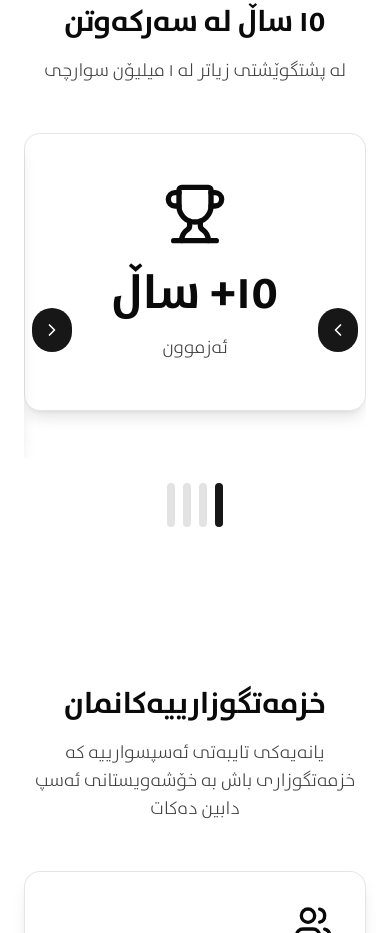
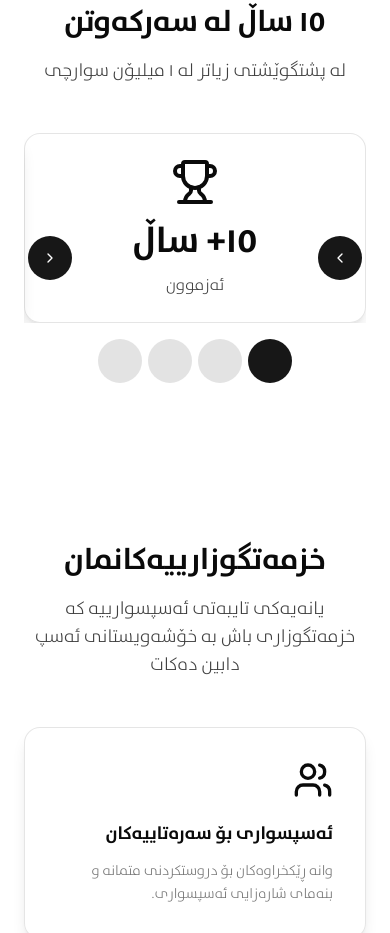
Before and after one commit to rennixx/mamc, a Next.js app: page / in a window 390 px wide. Shown: the part 840-1773 px from the top of the page. Built offline with nearby package versions, Linux system fonts and the light colour scheme; no server answers.

Commit message:
feat: enhance carousel styling and responsiveness for experience stats

```diff
--- a/src/app/(public)/page.tsx
+++ b/src/app/(public)/page.tsx
@@ -86,12 +86,12 @@ export default function HomePage() {
               >
                 {stats.map((stat, index) => (
                   <div key={index} className="w-full flex-shrink-0">
-                    <div className="glass-card rounded-2xl p-12 md:p-16 text-center">
-                      <stat.icon className="w-16 h-16 md:w-20 md:h-20 text-gold-400 mx-auto mb-6" />
-                      <div className="text-5xl md:text-7xl font-serif font-bold text-cream-100 mb-4">
+                    <div className="glass-card rounded-2xl p-6 sm:p-8 md:p-12 lg:p-16 text-center">
+                      <stat.icon className="w-12 h-12 sm:w-14 sm:h-14 md:w-16 md:h-20 text-gold-400 mx-auto mb-4 sm:mb-6" />
+                      <div className="text-4xl sm:text-5xl md:text-6xl lg:text-7xl font-serif font-bold text-cream-100 mb-3 sm:mb-4">
                         {t(stat.labelKey)}
                       </div>
-                      <p className="text-lg md:text-xl text-cream-200 font-sans">
+                      <p className="text-base sm:text-lg md:text-xl text-cream-200 font-sans">
                         {t(stat.descKey)}
                       </p>
                     </div>
@@ -103,27 +103,27 @@ export default function HomePage() {
             {/* Carousel Controls */}
             <button
               onClick={() => setCurrentSlide((s) => s === 0 ? stats.length - 1 : s - 1)}
-              className="absolute left-2 md:left-4 top-1/2 -translate-y-1/2 w-10 h-10 md:w-12 md:h-12 rounded-full bg-gold-500 text-forest-900 flex items-center justify-center hover:bg-gold-400 transition-colors z-10"
+              className="absolute left-1 sm:left-2 md:left-4 top-1/2 -translate-y-1/2 w-9 h-9 sm:w-10 sm:h-10 md:w-12 md:h-12 rounded-full bg-gold-500 text-forest-900 flex items-center justify-center hover:bg-gold-400 active:scale-95 transition-all z-10 touch-manipulation"
               aria-label="Previous"
             >
-              <ChevronLeft className="w-5 h-5 md:w-6 md:h-6" />
+              <ChevronLeft className="w-4 h-4 sm:w-5 sm:h-5 md:w-6 md:h-6" />
             </button>
             <button
               onClick={() => setCurrentSlide((s) => (s + 1) % stats.length)}
-              className="absolute right-2 md:right-4 top-1/2 -translate-y-1/2 w-10 h-10 md:w-12 md:h-12 rounded-full bg-gold-500 text-forest-900 flex items-center justify-center hover:bg-gold-400 transition-colors z-10"
+              className="absolute right-1 sm:right-2 md:right-4 top-1/2 -translate-y-1/2 w-9 h-9 sm:w-10 sm:h-10 md:w-12 md:h-12 rounded-full bg-gold-500 text-forest-900 flex items-center justify-center hover:bg-gold-400 active:scale-95 transition-all z-10 touch-manipulation"
               aria-label="Next"
             >
-              <ChevronRight className="w-5 h-5 md:w-6 md:h-6" />
+              <ChevronRight className="w-4 h-4 sm:w-5 sm:h-5 md:w-6 md:h-6" />
             </button>
 
             {/* Carousel Indicators */}
-            <div className="flex justify-center gap-2 mt-6">
+            <div className="flex justify-center gap-1.5 sm:gap-2 mt-4 sm:mt-6">
               {stats.map((_, index) => (
                 <button
                   key={index}
                   onClick={() => setCurrentSlide(index)}
-                  className={`w-2 h-2 md:w-3 md:h-3 rounded-full transition-colors ${
-                    index === currentSlide ? 'bg-gold-500' : 'bg-cream-400/30'
+                  className={`w-2 h-2 sm:w-2.5 sm:h-2.5 md:w-3 md:h-3 rounded-full transition-colors touch-manipulation ${
+                    index === currentSlide ? 'bg-gold-500' : 'bg-cream-400/30 hover:bg-cream-400/50'
                   }`}
                   aria-label={`Go to slide ${index + 1}`}
                 />
```
